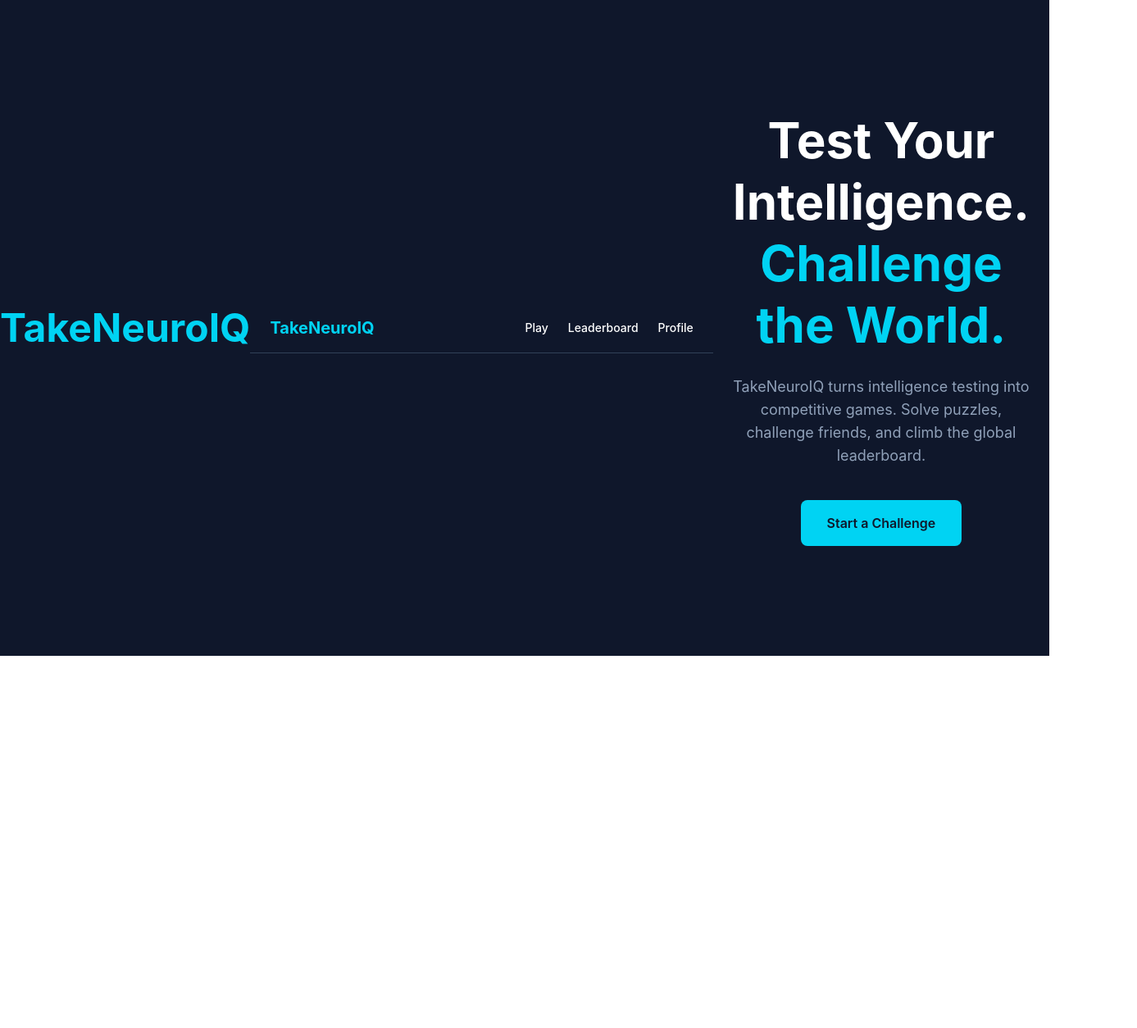
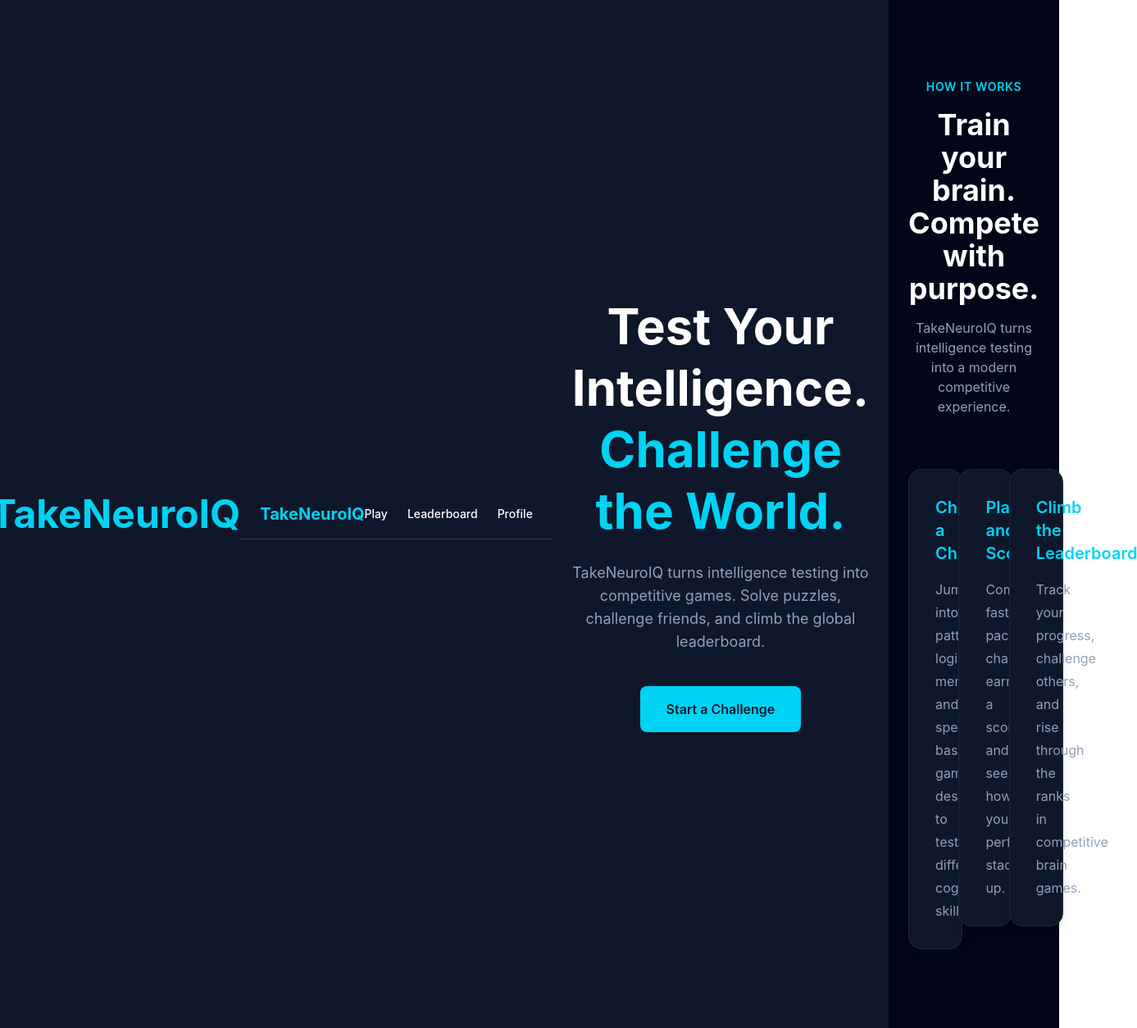
Before and after one commit to Breedlove-Jason/takeneuroiq, a React (Vite) app: page / in a window 1280 px wide. Shown: the whole page at 82% size, 1387 px wide, since content can reach past the window. Before the commit the page ends 800 px from the top, so only its background shows below. Built offline with nearby package versions, Linux system fonts and the light colour scheme.

Commit message:
feature: add how-it-works section to homepage

```diff
--- a/src/App.jsx
+++ b/src/App.jsx
@@ -1,11 +1,13 @@
 import Header from "./layout/Header.jsx";
 import Hero from "./components/Hero.jsx";
+import HowItWorks from "./components/HowItWorks.jsx";
 function App() {
   return (
     <div className="min-h-screen bg-slate-900 text-white flex items-center justify-center">
       <h1 className="text-5xl font-bold text-cyan-400">TakeNeuroIQ</h1>
       <Header />
       <Hero />
+      <HowItWorks />
     </div>
   );
 }
--- /dev/null
+++ b/src/components/HowItWorks.jsx
@@ -0,0 +1,74 @@
+// src/components/HowItWorks.jsx - How it works section
+function HowItWorks() {
+  // Renders the three-step explanation with semantic markup.
+  const steps = [
+    {
+      title: "Choose a Challenge",
+      description:
+        "Jump into pattern, logic, memory, and speed-based games designed to test different cognitive skills.",
+    },
+    {
+      title: "Play and Score",
+      description:
+        "Complete fast-paced challenges, earn a score, and see how your performance stacks up.",
+    },
+    {
+      title: "Climb the Leaderboard",
+      description:
+        "Track your progress, challenge others, and rise through the ranks in competitive brain games.",
+    },
+  ];
+
+  return (
+    <section
+      className="px-6 py-24 bg-slate-950"
+      aria-labelledby="howitworks-head"
+    >
+      <div className="max-w-7xl mx-auto">
+        <div className="text-center max-w-2xl mx-auto">
+          <p className="text-cyan-400 font-semibold uppercase tracking-wider text-sm">
+            How It Works
+          </p>
+          <h2
+            id="howitworks-head"
+            className="mt-4 text-3xl md:text-4xl font-bold text-white"
+          >
+            Train your brain. Compete with purpose.
+          </h2>
+          <p className="mt-4 text-slate-400">
+            TakeNeuroIQ turns intelligence testing into a modern competitive
+            experience.
+          </p>
+        </div>
+
+        {/* Semantic list of steps */}
+        <ul className="mt-16 grid gap-6 md:grid-cols-3" role="list">
+          {steps.map((step) => {
+            // create a stable id for accessibility
+            const id = `how-step-${step.title
+              .toLowerCase()
+              .replace(/\s+/g, "-")
+              .replace(/[^a-z0-9-]/g, "")}`;
+            return (
+              <li key={step.title}>
+                <article
+                  aria-labelledby={id}
+                  className="rounded-2xl border border-slate-800 bg-slate-900 p-8 shadow-lg"
+                >
+                  <h3 id={id} className="text-xl font-semibold text-cyan-400">
+                    {step.title}
+                  </h3>
+                  <p className="mt-4 text-slate-400 leading-7">
+                    {step.description}
+                  </p>
+                </article>
+              </li>
+            );
+          })}
+        </ul>
+      </div>
+    </section>
+  );
+}
+
+export default HowItWorks;
```
